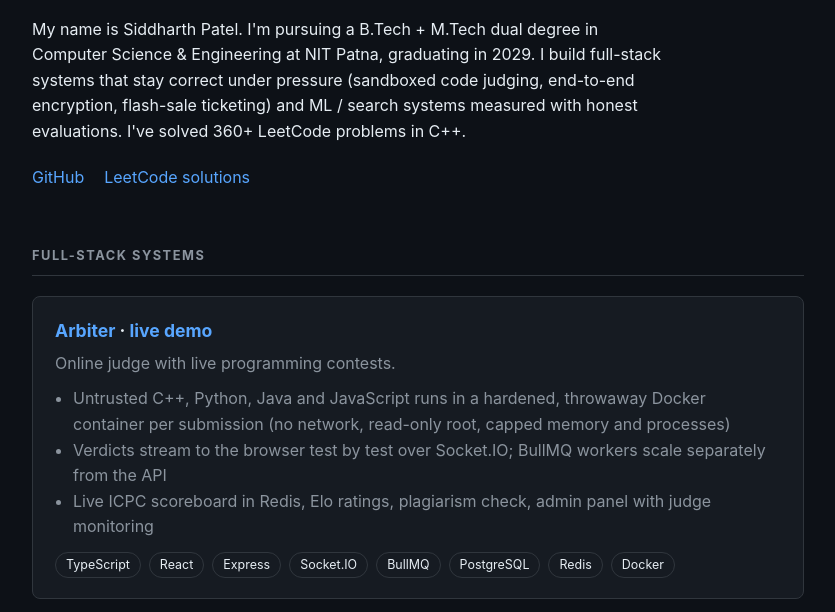
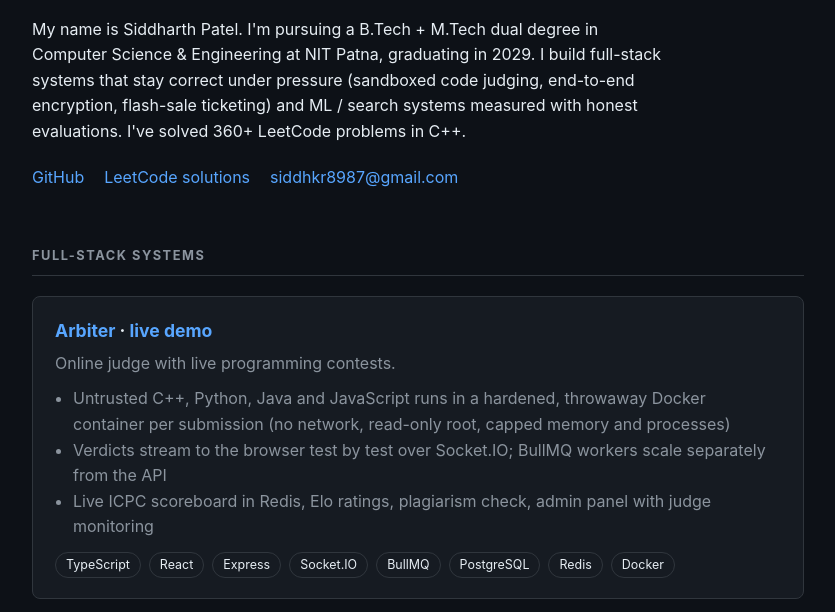
Before and after one commit to exotic-Siddharth/exotic-Siddharth.github.io, a plain HTML site: page index.html in a window 1280 px wide. Shown: the part 169-781 px from the top of the page, without its empty margins (222-1057 px from the left). Drawn offline with Linux system fonts and the light colour scheme.

Commit message:
Add email link

```diff
--- a/index.html
+++ b/index.html
@@ -58,6 +58,7 @@
     <div class="links">
       <a href="https://github.com/exotic-Siddharth">GitHub</a>
       <a href="https://github.com/exotic-Siddharth/leetcode-solutions">LeetCode solutions</a>
+      <a href="mailto:siddhkr8987@gmail.com">siddhkr8987@gmail.com</a>
     </div>
   </header>
 
```
